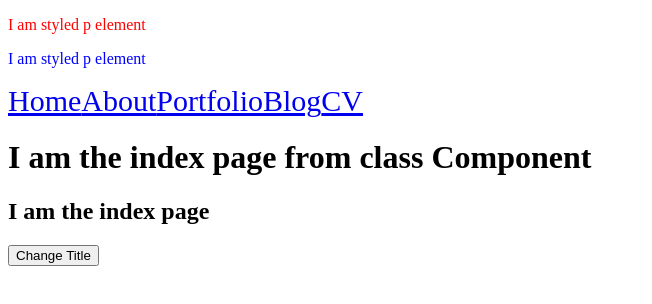
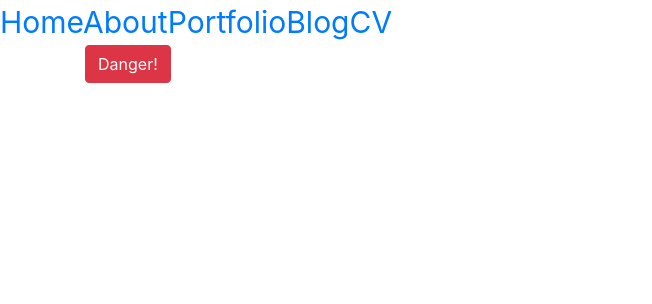
Before and after one commit to brianpx/portfolio-project, a Next.js app: page / in a window 1280 px wide. Shown: the top 304 px of the page, without its empty margins (0-652 px from the left). Built offline with nearby package versions, Linux system fonts and the light colour scheme; no server answers.

Commit message:
through session 32

```diff
--- a/components/shared/Header.js
+++ b/components/shared/Header.js
@@ -5,13 +5,9 @@ import '../../styles/main.scss';
 class Header extends React.Component {
 
   render () {
-    const title = this.props.title;
+
     return (
       <>
-      <a>{title}</a>
-      {this.props.children}
-      <p className='customClass'>I am styled p element</p>
-      <p className='customClassFromFile'>I am styled p element</p>
       <Link href="/"><a style={{'fontSize':'30px'}}>Home</a></Link>
       <Link href="/about"><a>About</a></Link>
       <Link href="/portfolio"><a>Portfolio</a></Link>
--- a/next.config.js
+++ b/next.config.js
@@ -1,3 +1,4 @@
 // next.config.js
-const withSass = require('@zeit/next-sass')
-module.exports = withSass()
+const withSass = require('@zeit/next-sass');
+const withCSS = require('@zeit/next-css');
+module.exports = withCSS (withSass());
--- a/package.json
+++ b/package.json
@@ -13,13 +13,16 @@
   "author": "",
   "license": "ISC",
   "dependencies": {
+    "@zeit/next-css": "^1.0.1",
     "@zeit/next-sass": "^1.0.1",
     "axios": "^0.18.0",
+    "bootstrap": "^4.2.1",
     "express": "^4.16.4",
     "next": "^7.0.2",
     "next-routes": "^1.4.2",
     "node-sass": "^4.11.0",
     "react": "^16.7.0",
-    "react-dom": "^16.7.0"
+    "react-dom": "^16.7.0",
+    "reactstrap": "^7.1.0"
   }
 }
--- a/pages/index.js
+++ b/pages/index.js
@@ -1,69 +1,19 @@
 import React from 'react';
 import BaseLayout from '../components/layouts/BaseLayout';
-import SuperComponent from '../components/SuperComponent';
-import axios from 'axios';
+import { Button, Container } from 'reactstrap';
+import 'bootstrap/dist/css/bootstrap.min.css';
+
+class Index extends React.Component {
 
 
-class Index extends SuperComponent {
-
-  static async getInitialProps() {
-   let userData ={};
-    try {
-     const response = await axios.get('https://jsonplaceholder.typicode.com/todos/1');
-     //console.log(response.data);
-     userData = response.data;
-    } catch(err) {
-      console.error(err);
-    }
-
-    return {initialData: [1,2,3,4], userData};
-  }
+  render() {
 
 
-  constructor(props) {
-    //debugger;
-    super(props);
-
-    //debugger;
-    this.state = {
-      title: 'I am the index page'
-    }
-
-    //this.updateTitle = this.updateTitle.bind(this);
-
-    //console.log('constructor');
-  }
-  componentDidMount() {
-    //console.log('componentDidMount');
-  }
-
-  componentDidUpdate() {
-    //console.log('componentDidUpdate');
-  }
-
-  componentWillUnmount() {
-    //console.log('componentWillUnmount');
-  }
-
-  //updateTitle () {
-    updateTitle = () => {
-    //console.log('I am the updated title');
-    this.setState({title: 'I am updated index Component'});
-  }
-
-  render() {
-    //debugger;
-    //const title =this.state.title
-    //equivalent structurizing...
-    const { title } =this.state
-    const { userData, initialData } = this.props;
     return (
       <BaseLayout>
-      <h1 className='fromPage'>I am the index page from class Component</h1>
-      <h2>{ title }</h2>
-      <h2>{ userData.title }</h2>
-      {/* <button onClick={() => this.updateTitle()}>Change Title</button> */}
-      <button onClick={this.updateTitle}>Change Title</button>
+      <Container>
+        <Button color="danger">Danger!</Button>
+      </Container>
       </BaseLayout>
     )
   }
```
Also changed, not shown: notes/2019-01-30_09-45_setup.md (+9 -0 lines), 2 other files (tests, documents, lock files or other folders).
